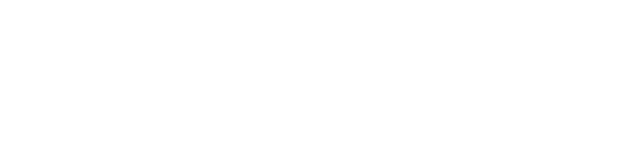
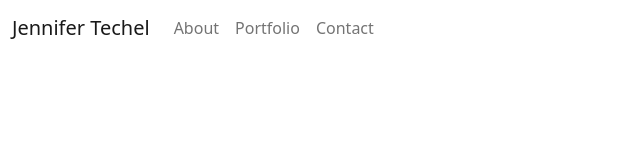
Before and after one commit to jennifertechel/interactive-cv, a plain HTML site: page index.html in a window 1280 px wide. Shown: the whole page, without its empty margins (0-640 px from the left). Drawn offline with nearby package versions, Linux system fonts and the light colour scheme.

Commit message:
Added responsive navbar

```diff
--- a/index.html
+++ b/index.html
@@ -5,12 +5,37 @@
     <meta http-equiv="X-UA-Compatible" content="IE=edge">
     <meta name="viewport" content="width=device-width, initial-scale=1.0">
     <title>Jennifer Techel</title>
+    <!-- Bootstrap -->
+    <link href="https://cdn.jsdelivr.net/npm/bootstrap@5.2.3/dist/css/bootstrap.min.css" rel="stylesheet" integrity="sha384-rbsA2VBKQhggwzxH7pPCaAqO46MgnOM80zW1RWuH61DGLwZJEdK2Kadq2F9CUG65" crossorigin="anonymous">
+    <!-- CSS -->
     <link rel="stylesheet" href="mobile.css">
     <link rel="stylesheet" href="tablet.css">
     <link rel="stylesheet" href="desktop.css">
+    <!-- Javascript -->
     <script src="main.js"></script>
 </head>
 <body>
+    <nav class="navbar navbar-expand-lg">
+        <div class="container-fluid">
+          <a class="navbar-brand" href="#">Jennifer Techel</a>
+          <button class="navbar-toggler" type="button" data-bs-toggle="collapse" data-bs-target="#navbarNav" aria-controls="navbarNav" aria-expanded="false" aria-label="Toggle navigation">
+            <span class="navbar-toggler-icon"></span>
+          </button>
+          <div class="collapse navbar-collapse" id="navbarNav">
+            <ul class="navbar-nav">
+              <li class="nav-item">
+                <a class="nav-link" href="#">About</a>
+              </li>
+              <li class="nav-item">
+                <a class="nav-link" href="#">Portfolio</a>
+              </li>
+              <li class="nav-item">
+                <a class="nav-link" href="#">Contact</a>
+              </li>
+            </ul>
+          </div>
+        </div>
+      </nav>
 
 </body>
 </html>
```
